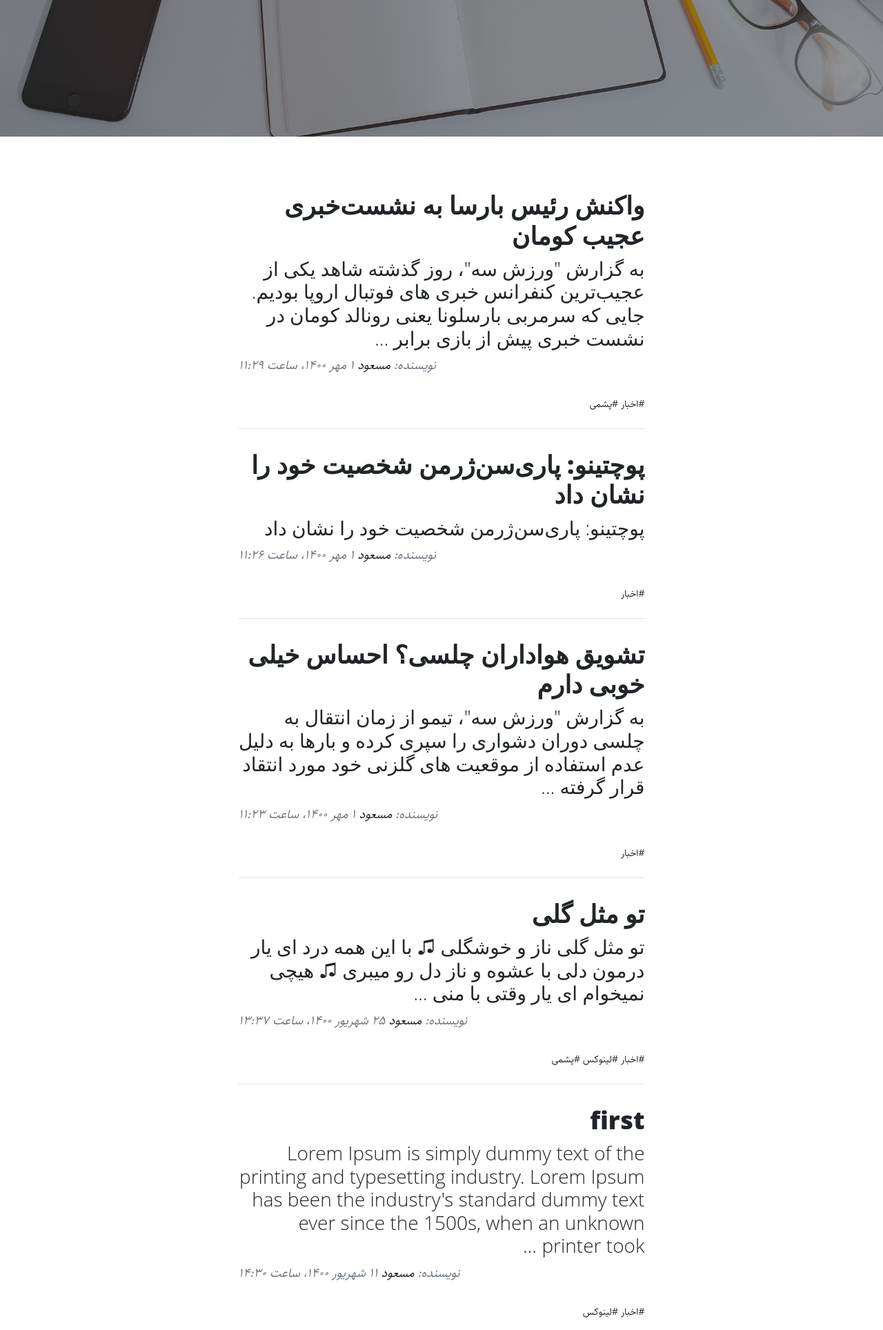
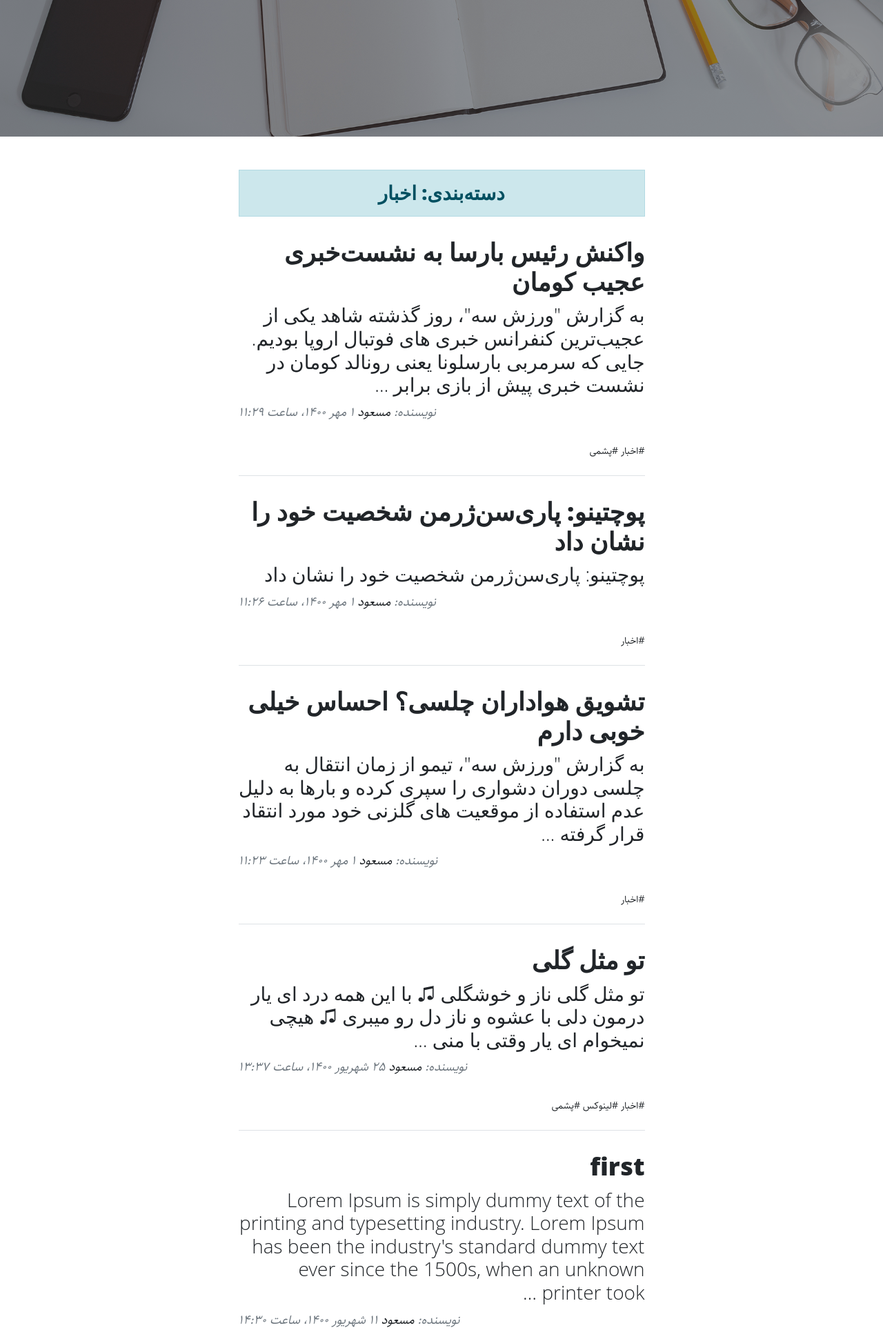
Before and after one commit to masoudhmn/django-simple-test, a Django app: a page that uses blog/templates/blog/category.html in a window 1280 px wide. Shown: the part 430-2358 px from the top of the page at 69% size. Run offline with Django 3.2, Linux system fonts and the light colour scheme; data comes from the database, SQL or seed files in the repository; both versions use the stored data as it was after the commit; some libraries are stand-ins or nearby versions.

Commit message:
jalase 25 yekam

```diff
--- a/blog/static/blog/css/rtl.css
+++ b/blog/static/blog/css/rtl.css
@@ -11,7 +11,7 @@
 body {
     direction: rtl;
     text-align: right;
-    font-family: "sahel";
+    font-family: "Sahel";
     font-size: 14px;
 }
 
--- a/blog/templates/blog/category.html
+++ b/blog/templates/blog/category.html
@@ -21,7 +21,7 @@
 <div class="container px-4 px-lg-5">
     <div class="row gx-4 gx-lg-5 justify-content-center">
         <div class="col-md-10 col-lg-8 col-xl-7">
-
+            <h3 class="alert alert-primary text-center">دسته‌بندی: {{category.title}}</h3>
             {% for article in category.articles.published %}
             <div class="post-preview">
                 <a href="{% url 'blog:detail' article.slug %}">
```
Also changed, not shown: db.sqlite3, media/images/01643833.jpg (added), media/images/01644051.jpg (added), media/images/01645021.jpg (added), media/images/01645737.jpg (added), media/images/01646711.jpg (added), media/images/01646742.jpg (added), media/images/01646751.jpg (added), media/images/01646760.jpg (added), media/images/wonder-flowers-in-world-780x405_dZkFU3f.jpg (added).
